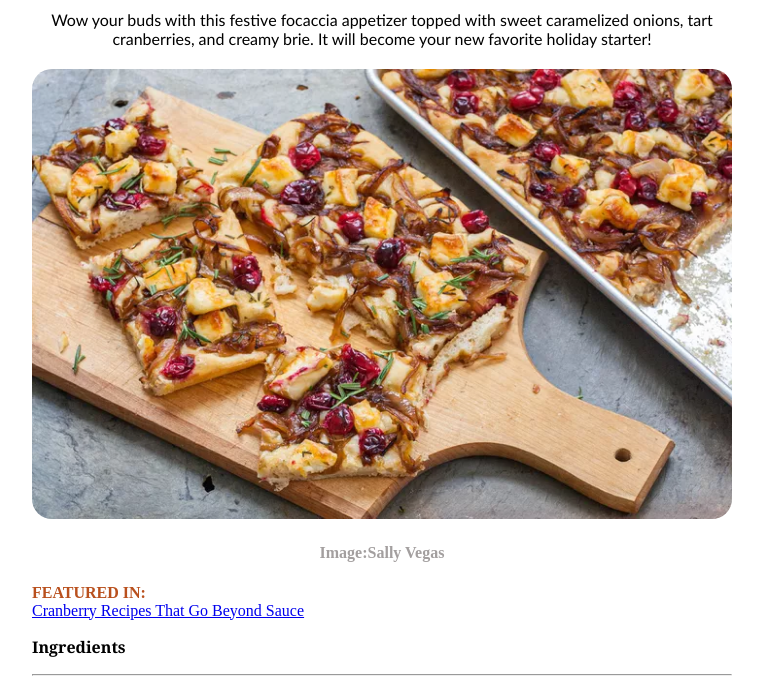
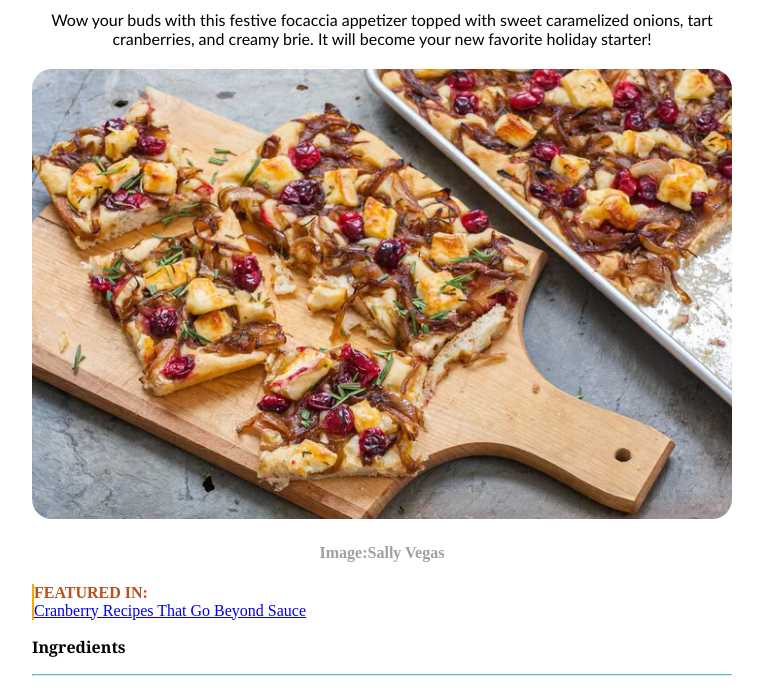
Before and after one commit to gaetanopyro/U1_W1_D3, a plain HTML site: page index.html in a window 1280 px wide. Shown: the part 226-920 px from the top of the page, without its empty margins (258-1021 px from the left). Drawn offline with Linux system fonts and the light colour scheme.

Commit message:
add fine pt2

```diff
--- a/css/style.css
+++ b/css/style.css
@@ -55,13 +55,13 @@ body {
   font-size: medium;
   font-weight: bold;
 }
-.lineig {
+.line-ig {
   border-color: hsl(178, 100%, 85%);
   background-color: hsl(178, 100%, 85%);
   color: hsl(178, 100%, 85%);
 }
 .inlin-block {
-  border-left-color: solid orange;
+  border-left: 2px solid orange;
 }
 .sottomenu {
   font-family: "Trebuchet MS", "Lucida Sans Unicode", "Lucida Grande", "Lucida Sans", Arial, sans-serif;
```
